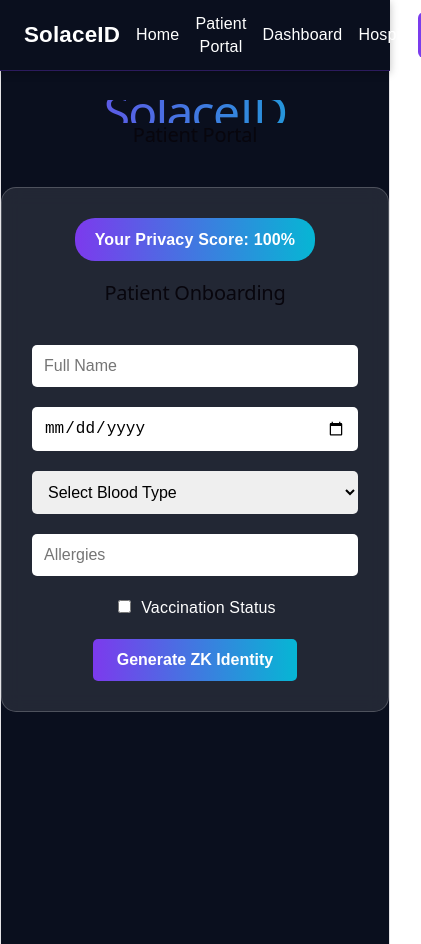
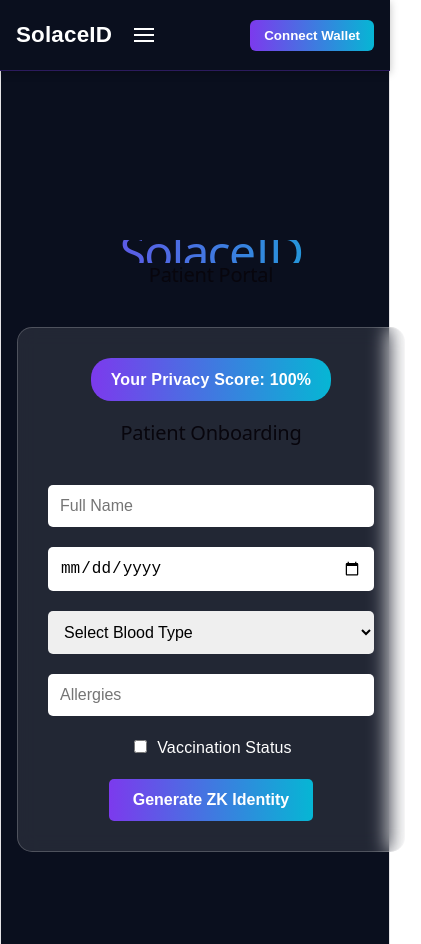
Before and after one commit to dakshdrall/SolaceID, a React (Vite) app in the folder solaceid/: page /wallet in a window 390 px wide. Shown: the whole page, 421 px wide, since content can reach past the window. Built offline with nearby package versions, Linux system fonts and the light colour scheme.

Commit message:
feat: mobile responsive design with hamburger menu and flexible layouts

```diff
--- a/solaceid/src/components/Navbar.tsx
+++ b/solaceid/src/components/Navbar.tsx
@@ -4,12 +4,22 @@ import { Link } from 'react-router-dom';
 function Navbar() {
   const [walletAddress, setWalletAddress] = useState('');
   const [showInstallModal, setShowInstallModal] = useState(false);
+  const [isMobile, setIsMobile] = useState(false);
+  const [menuOpen, setMenuOpen] = useState(false);
 
   useEffect(() => {
     const savedAddress = localStorage.getItem('walletAddress') || '';
     if (savedAddress) {
       setWalletAddress(savedAddress);
     }
+
+    const handleResize = () => {
+      setIsMobile(window.innerWidth < 768);
+    };
+
+    handleResize();
+    window.addEventListener('resize', handleResize);
+    return () => window.removeEventListener('resize', handleResize);
   }, []);
 
   const connectWallet = async () => {
@@ -39,6 +49,10 @@ function Navbar() {
     setShowInstallModal(false);
   };
 
+  const toggleMenu = () => {
+    setMenuOpen(!menuOpen);
+  };
+
   return (
     <>
       <nav style={{
@@ -53,15 +67,33 @@ function Navbar() {
         display: 'flex',
         alignItems: 'center',
         justifyContent: 'space-between',
-        padding: '0 24px',
+        padding: isMobile ? '0 1rem' : '0 24px',
         boxShadow: '0 2px 8px rgba(0, 0, 0, 0.25)'
       }}>
         <div style={{ display: 'flex', alignItems: 'center', gap: '16px' }}>
           <Link to='/' style={{ color: 'white', textDecoration: 'none', fontSize: '1.4rem', fontWeight: 'bold' }}>SolaceID</Link>
-          <Link to='/' style={{ color: 'white', textDecoration: 'none' }}>Home</Link>
-          <Link to='/wallet' style={{ color: 'white', textDecoration: 'none' }}>Patient Portal</Link>
-          <Link to='/dashboard' style={{ color: 'white', textDecoration: 'none' }}>Dashboard</Link>
-          <Link to='/hospital' style={{ color: 'white', textDecoration: 'none' }}>Hospital</Link>
+          {!isMobile && (
+            <>
+              <Link to='/' style={{ color: 'white', textDecoration: 'none' }}>Home</Link>
+              <Link to='/wallet' style={{ color: 'white', textDecoration: 'none' }}>Patient Portal</Link>
+              <Link to='/dashboard' style={{ color: 'white', textDecoration: 'none' }}>Dashboard</Link>
+              <Link to='/hospital' style={{ color: 'white', textDecoration: 'none' }}>Hospital</Link>
+            </>
+          )}
+          {isMobile && (
+            <button onClick={toggleMenu} style={{
+              background: 'none',
+              border: 'none',
+              cursor: 'pointer',
+              display: 'flex',
+              flexDirection: 'column',
+              gap: '4px'
+            }}>
+              <div style={{ width: '20px', height: '2px', backgroundColor: 'white' }}></div>
+              <div style={{ width: '20px', height: '2px', backgroundColor: 'white' }}></div>
+              <div style={{ width: '20px', height: '2px', backgroundColor: 'white' }}></div>
+            </button>
+          )}
         </div>
         <button onClick={connectWallet} style={{
           background: 'linear-gradient(to right, #7c3aed, #06b6d4)',
@@ -75,6 +107,27 @@ function Navbar() {
           {walletAddress || 'Connect Wallet'}
         </button>
       </nav>
+
+      {menuOpen && isMobile && (
+        <div style={{
+          position: 'fixed',
+          top: '70px',
+          left: 0,
+          right: 0,
+          backgroundColor: '#0a0f1e',
+          borderBottom: '1px solid rgba(124, 58, 237, 0.3)',
+          zIndex: 999,
+          padding: '1rem',
+          display: 'flex',
+          flexDirection: 'column',
+          gap: '10px'
+        }}>
+          <Link to='/' style={{ color: 'white', textDecoration: 'none' }} onClick={() => setMenuOpen(false)}>Home</Link>
+          <Link to='/wallet' style={{ color: 'white', textDecoration: 'none' }} onClick={() => setMenuOpen(false)}>Patient Portal</Link>
+          <Link to='/dashboard' style={{ color: 'white', textDecoration: 'none' }} onClick={() => setMenuOpen(false)}>Dashboard</Link>
+          <Link to='/hospital' style={{ color: 'white', textDecoration: 'none' }} onClick={() => setMenuOpen(false)}>Hospital</Link>
+        </div>
+      )}
 
       {showInstallModal && (
         <div style={{
--- a/solaceid/src/pages/ConsentPage.tsx
+++ b/solaceid/src/pages/ConsentPage.tsx
@@ -51,8 +51,9 @@ function ConsentPage() {
   };
 
   return (
-    <div style={{ backgroundColor: '#0a0f1e', minHeight: '100vh', color: 'white', fontFamily: 'Arial, sans-serif', padding: '20px', paddingTop: '100px', scrollPaddingTop: '3rem' }}>
+    <div style={{ backgroundColor: '#0a0f1e', minHeight: '100vh', color: 'white', fontFamily: 'Arial, sans-serif', paddingTop: '100px', scrollPaddingTop: '3rem' }}>
       <Navbar />
+      <div style={{ padding: '140px 1rem 40px', margin: '0 auto', maxWidth: '1000px', width: '100%' }}>
         <div style={{ textAlign: 'center', marginBottom: '40px' }}>
           <h1 style={{
             fontSize: '48px',
@@ -147,6 +148,7 @@ function ConsentPage() {
         </div>
       </div>
       </div>
+    </div>
   );
 }
 
--- a/solaceid/src/pages/HospitalDashboard.tsx
+++ b/solaceid/src/pages/HospitalDashboard.tsx
@@ -49,8 +49,9 @@ function HospitalDashboard() {
   };
 
   return (
-    <div style={{ backgroundColor: '#0a0f1e', minHeight: '100vh', color: 'white', fontFamily: 'Arial, sans-serif', padding: '20px', paddingTop: '100px', scrollPaddingTop: '3rem' }}>
+    <div style={{ backgroundColor: '#0a0f1e', minHeight: '100vh', color: 'white', fontFamily: 'Arial, sans-serif', paddingTop: '100px', scrollPaddingTop: '3rem' }}>
       <Navbar />
+      <div style={{ padding: '140px 1rem 40px', margin: '0 auto', maxWidth: '1000px', width: '100%' }}>
         <div style={{ textAlign: 'center', marginBottom: '40px' }}>
           <h1 style={{
             fontSize: '48px',
@@ -253,6 +254,7 @@ function HospitalDashboard() {
         )}
       </div>
       </div>
+    </div>
   );
 }
 
--- a/solaceid/src/pages/LandingPage.tsx
+++ b/solaceid/src/pages/LandingPage.tsx
@@ -18,7 +18,7 @@ function LandingPage() {
         zIndex: -1
       }}></div>
 
-      <header style={{ textAlign: 'center', padding: '40px 20px 60px' }}>
+      <header style={{ textAlign: 'center', padding: '40px 1rem 60px' }}>
         <h1 style={{ fontSize: '3rem', marginBottom: '20px' }}>The future of patient privacy on blockchain</h1>
         <p style={{ fontSize: '18px', maxWidth: '600px', margin: '0 auto 24px', lineHeight: '1.6', color: '#ccc' }}>
           SolaceID is a privacy-preserving patient identity and health record exchange built on Midnight Network blockchain. Patients control their data, hospitals access only what they need, all verified with zero-knowledge proofs.
@@ -44,7 +44,7 @@ function LandingPage() {
         </div>
       </header>
 
-      <section style={{ padding: '80px 20px 20px', textAlign: 'center' }}>
+      <section style={{ padding: '80px 1rem 20px', textAlign: 'center' }}>
         <h2 style={{ fontSize: '2.5rem', marginBottom: '40px' }}>How It Works</h2>
         <div style={{ display: 'flex', justifyContent: 'center', gap: '40px', flexWrap: 'wrap' }}>
           <div style={{ ...stepStyle, background: 'linear-gradient(145deg, rgba(124,58,237,0.2), rgba(124,58,237,0.1))', border: '1px solid #7c3aed' }}>
@@ -65,8 +65,8 @@ function LandingPage() {
         </div>
       </section>
 
-      <section style={{ padding: '40px 20px', textAlign: 'center' }}>
-        <div style={{ display: 'flex', justifyContent: 'center', flexWrap: 'wrap', gap: '20px', maxWidth: '1000px', margin: '0 auto' }}>
+      <section style={{ padding: '40px 1rem', textAlign: 'center' }}>
+        <div style={{ display: 'flex', justifyContent: 'center', flexWrap: 'wrap', gap: '20px', maxWidth: '1000px', margin: '0 auto', width: '100%' }}>
           <div style={cardStyle}>
             <h3>ZK-Patient ID</h3>
             <p>Create a zero-knowledge identity that proves your eligibility without revealing personal details.</p>
--- a/solaceid/src/pages/PatientDashboard.tsx
+++ b/solaceid/src/pages/PatientDashboard.tsx
@@ -8,10 +8,19 @@ function PatientDashboard() {
   const createdDate = localStorage.getItem('patientCreated') || new Date().toISOString();
 
   const [consents, setConsents] = useState<any[]>([]);
+  const [isMobile, setIsMobile] = useState(false);
 
   useEffect(() => {
     const savedConsents = JSON.parse(localStorage.getItem('consents') || '[]');
     setConsents(Array.isArray(savedConsents) ? savedConsents : []);
+
+    const handleResize = () => {
+      setIsMobile(window.innerWidth < 768);
+    };
+
+    handleResize();
+    window.addEventListener('resize', handleResize);
+    return () => window.removeEventListener('resize', handleResize);
   }, []);
 
   const activeConsents = consents.filter(c => c.status === 'Active').length;
@@ -41,10 +50,10 @@ function PatientDashboard() {
   return (
     <div style={{ backgroundColor: '#0a0f1e', minHeight: '100vh', color: 'white', fontFamily: 'Arial, sans-serif', paddingTop: '100px', scrollPaddingTop: '3rem' }}>
       <Navbar />
-      <div style={{ padding: '140px 20px 40px', margin: '0 auto', maxWidth: '1000px' }}>
+      <div style={{ padding: '140px 1rem 40px', margin: '0 auto', maxWidth: '1000px', width: '100%' }}>
         <h1 style={{ fontSize: '2.5rem', marginBottom: '20px' }}>Welcome back, {patientName}</h1>
 
-        <div style={{ display: 'flex', flexWrap: 'wrap', gap: '20px', marginBottom: '20px' }}>
+        <div style={{ display: 'flex', flexDirection: isMobile ? 'column' : 'row', flexWrap: 'wrap', gap: '20px', marginBottom: '20px' }}>
           <div style={{ background: '#11182e', border: '1px solid #444a70', boxShadow: '0 0 20px rgba(124, 58, 237, 0.15)', borderRadius: '10px', padding: '20px', flex: '1 1 220px' }}>
             <h3 style={{ margin: '0 0 10px', color: '#7c3aed' }}>Consents Given</h3>
             <div style={{ fontSize: '2rem', fontWeight: 'bold' }}>{consents.length}</div>
--- a/solaceid/src/pages/PatientWallet.tsx
+++ b/solaceid/src/pages/PatientWallet.tsx
@@ -37,6 +37,7 @@ function PatientWallet() {
   return (
     <div style={{ backgroundColor: '#0a0f1e', minHeight: '100vh', color: 'white', fontFamily: 'Arial, sans-serif', paddingTop: '100px', scrollPaddingTop: '3rem' }}>
       <Navbar />
+      <div style={{ padding: '140px 1rem 40px', margin: '0 auto', maxWidth: '1000px', width: '100%' }}>
         <div style={{ textAlign: 'center', marginBottom: '40px' }}>
           <h1 style={{
             fontSize: '48px',
@@ -167,6 +168,7 @@ function PatientWallet() {
         </div>
       </div>
       </div>
+    </div>
   );
 }
 
```
Lines whose indentation alone changed are shown as unchanged.
